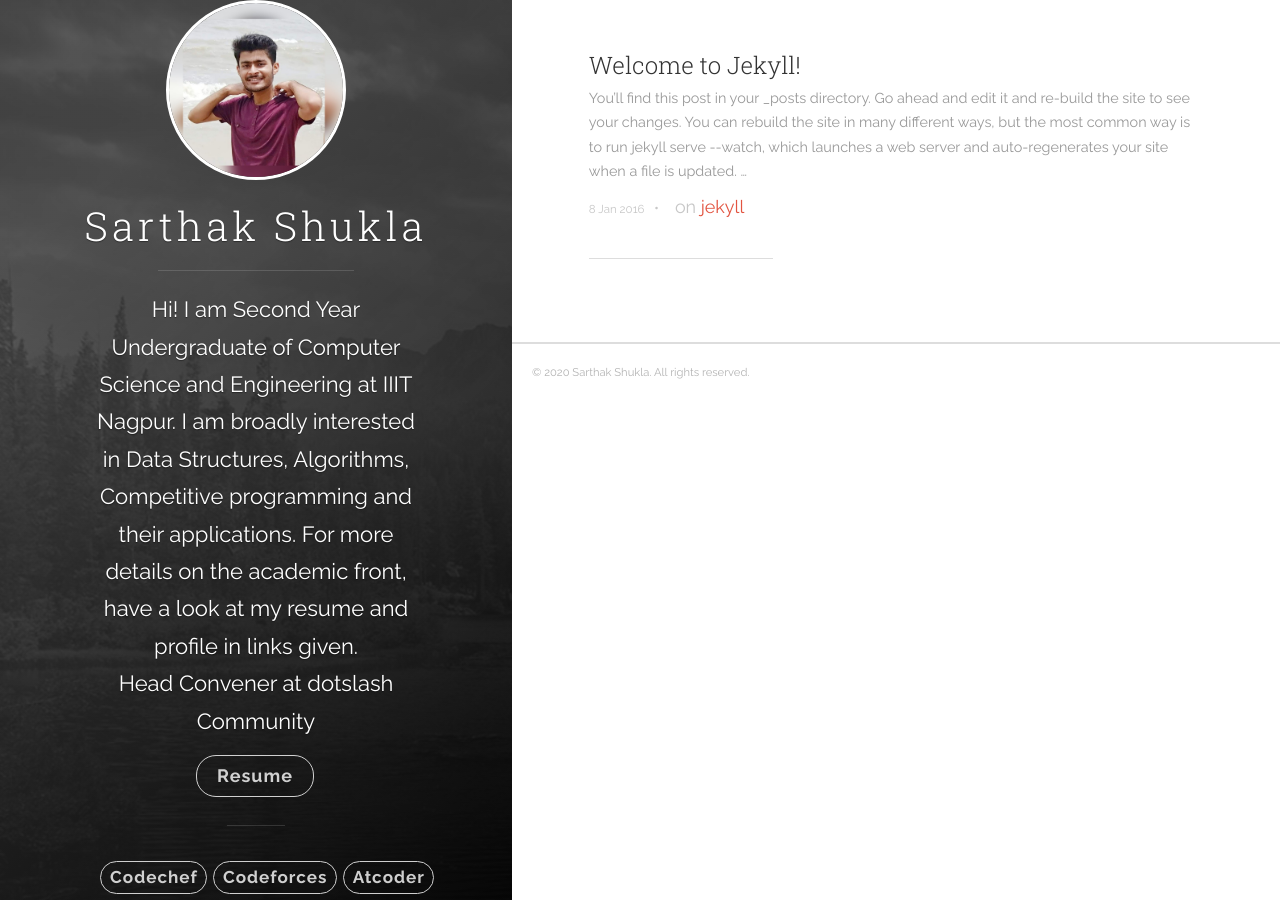
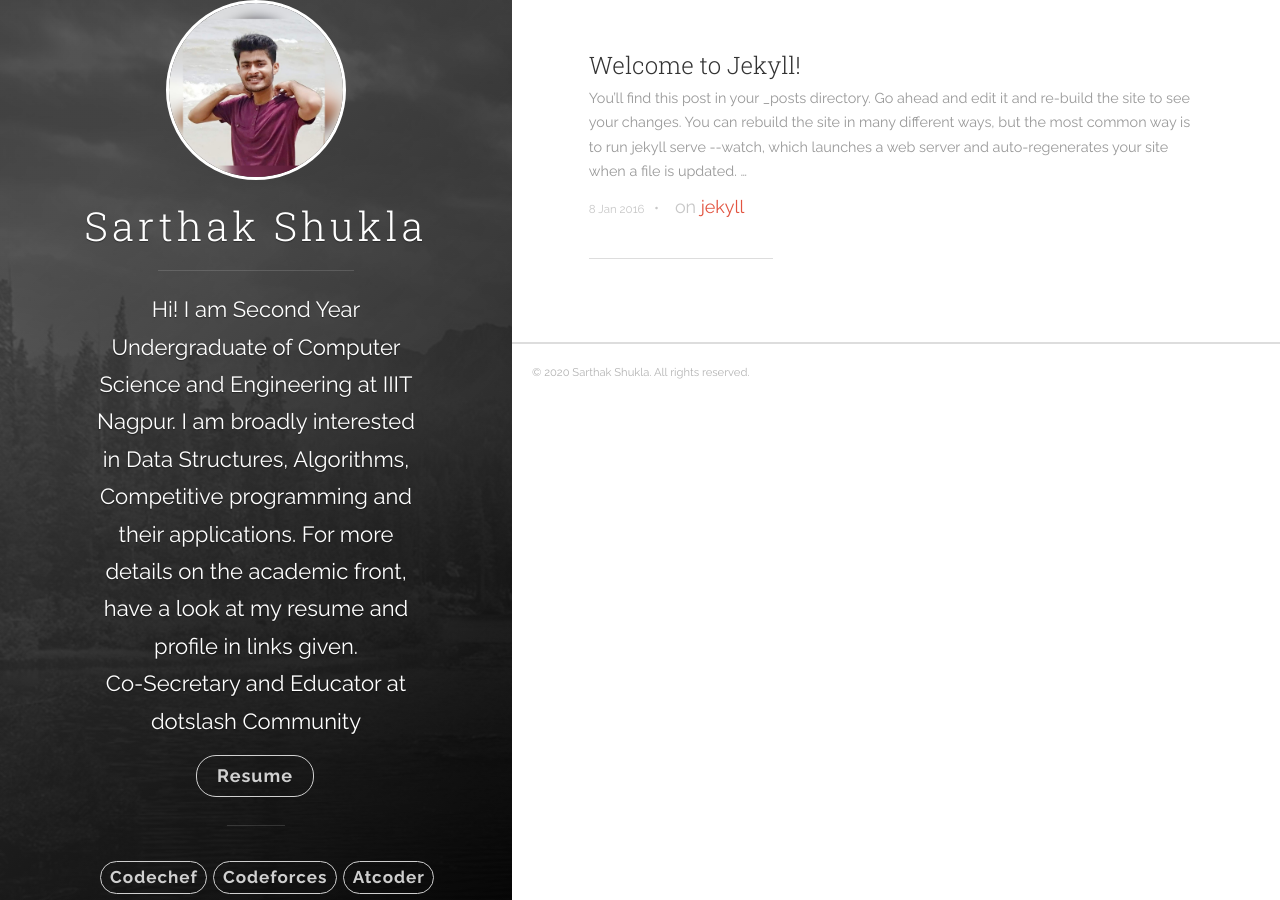
Before and after one commit to sarthakeddy/sarthakeddy.github.io, a Jekyll site: the page built from index.html, in a window 1280 px wide. Built offline with Jekyll 4.4.1, drawn with Linux system fonts in a browser that asks for light colours; nearby versions of some CDN libraries; the list of posts is cut into pages by our own code.

Commit message:
Change position

```diff
--- a/_includes/header.html
+++ b/_includes/header.html
@@ -13,7 +13,7 @@
         </a>
         <hr class="panel-cover__divider">
         <p class="panel-cover__description"  style="font-size:22px">{{ site.description }}</p>
-        <p class="panel-cover__description"  style="font-size:22px">Head Convener at <a href="https://iiit-nagpur.github.io/dotslashcommunity/">dotslash Community</a></p>
+        <p class="panel-cover__description"  style="font-size:22px">Co-Secretary and Educator at <a href="https://iiit-nagpur.github.io/dotslashcommunity/">dotslash Community</a></p>
         <nav class="cover-navigation cover-navigation--primary">
             <ul class="navigation">
               <li class="navigation__item" style="font-size:20px"><a href="/pdf/sarthak_resume.pdf" title="link to resume" class="resume-button">Resume</a></li>
```
